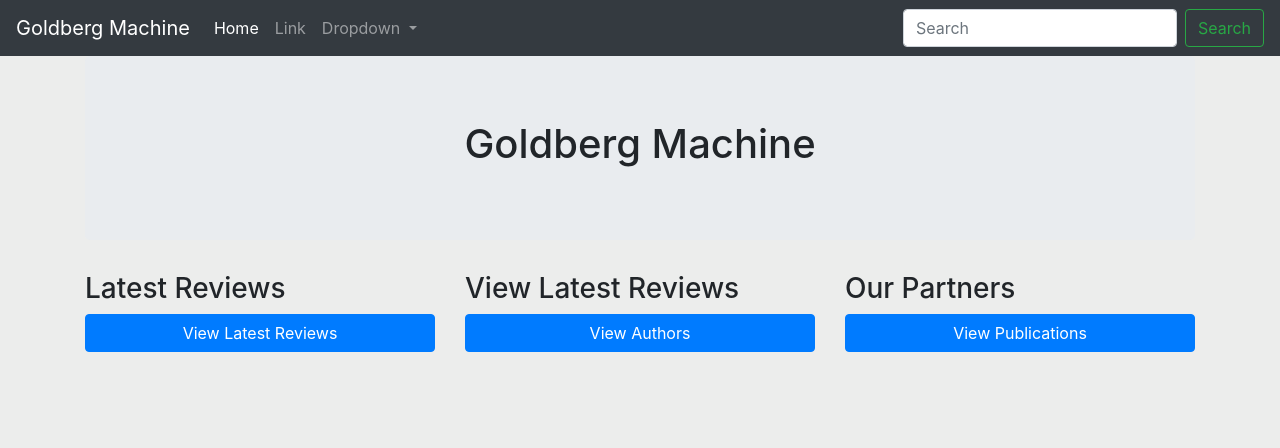
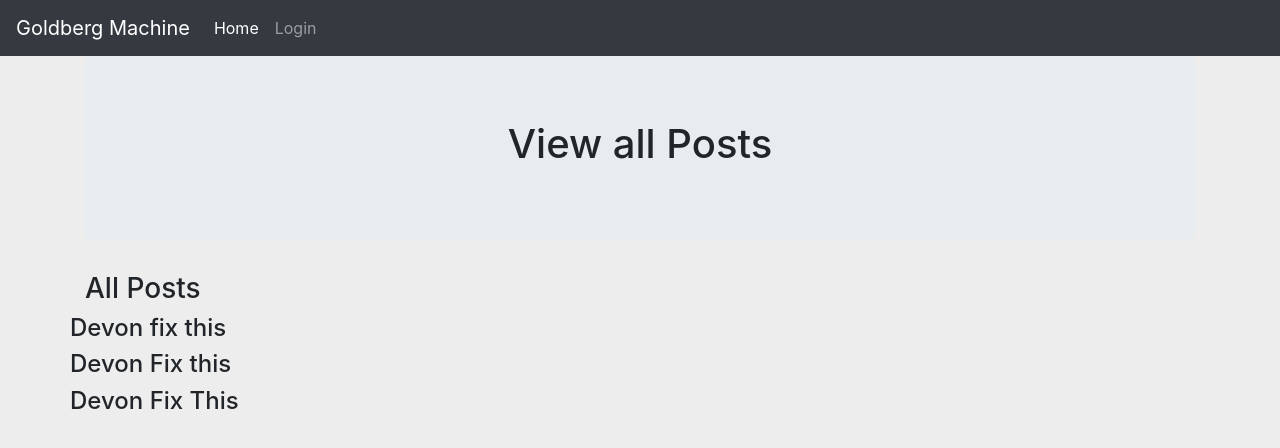
Before and after one commit to rzhade3/cs4261-first, a Node server app: page / in a window 1280 px wide. Shown: the top 448 px of the page. Run offline with Node 20, Linux system fonts and the light colour scheme; some libraries are stand-ins or nearby versions.

Commit message:
Added login page and posts stubbed out

```diff
--- a/index.js
+++ b/index.js
@@ -1,6 +1,4 @@
 var express = require('express');
-var request = require('superagent');
-
 var app = express();
 
 var port = process.env.PORT || 8080;
@@ -10,8 +8,16 @@ app.set('views', __dirname + '/public/views/');
 
 app.use(express.static(__dirname + '/public'));
 
-app.get('/', function(req, res){
-  res.render('index');
+app.get('/', (req, res) => {
+  res.render('index', { posts: [{title: 'Devon fix this'}, {title: 'Devon Fix this'}, {title: 'Devon Fix This'}], user: null });
+});
+
+app.get('/login', (req, res) => {
+  res.render('login', { user: null });
+});
+
+app.post('/login', (req, res) => {
+  console.log("Hello World");
 });
 
 app.listen(port);
--- a/public/views/index.ejs
+++ b/public/views/index.ejs
@@ -5,52 +5,15 @@
 <%- include('partials/header'); -%>
 <div class="container">
   <div class="jumbotron text-center">
-    <h1>Goldberg Machine</h1>
+    <h1>View all Posts</h1>
   </div>
 
-  <div class="row">
-    <div class="col-sm-4">
-      <div class="panel">
-        <div class="panel-heading">
-          <h3 class="panel-title">Latest Reviews</h3>
-        </div>
-        <div class="panel-body text-center">
-          <h1><span class="glyphicon glyphicon-bullhorn"></span></h1>
-        </div>
-        <div class="panel-footer small">
-          <a href="/movies" class="btn btn-block btn-primary">View Latest Reviews</a>
-        </div>
-      </div>
+  <h3> All Posts </h3>
+  <% for(var i=0; i < posts.length; i++) { %>
+    <div class="row">
+      <h4><%= posts[i].title %></h4>
     </div>
-
-    <div class="col-sm-4">
-      <div class="panel">
-        <div class="panel-heading">
-          <h3 class="panel-title">View Latest Reviews</h3>
-        </div>
-        <div class="panel-body text-center">
-          <h1><span class="glyphicon glyphicon-user"></span></h1>
-        </div>
-        <div class="panel-footer small">
-          <a href="/authors" class="btn btn-block btn-primary">View Authors</a>
-        </div>
-      </div>
-    </div>
-
-    <div class="col-sm-4">
-      <div class="panel">
-        <div class="panel-heading">
-          <h3 class="panel-title">Our Partners</h3>
-        </div>
-        <div class="panel-body text-center">
-          <h1><span class="glyphicon glyphicon-tower"></span></h1>
-        </div>
-        <div class="panel-footer small">
-          <a href="/publications" class="btn btn-block btn-primary">View Publications</a>
-        </div>
-      </div>
-    </div>
-  </div>
+  <% } %>
 </div>
 
 </body>
--- a/public/views/partials/header.ejs
+++ b/public/views/partials/header.ejs
@@ -1,5 +1,5 @@
 <nav class="navbar navbar-expand-lg navbar-dark bg-dark">
-  <a class="navbar-brand" href="#">Goldberg Machine</a>
+  <a class="navbar-brand" href="/">Goldberg Machine</a>
   <button class="navbar-toggler" type="button" data-toggle="collapse" data-target="#navbarSupportedContent" aria-controls="navbarSupportedContent" aria-expanded="false" aria-label="Toggle navigation">
     <span class="navbar-toggler-icon"></span>
   </button>
@@ -7,28 +7,20 @@
   <div class="collapse navbar-collapse" id="navbarSupportedContent">
     <ul class="navbar-nav mr-auto">
       <li class="nav-item active">
-        <a class="nav-link" href="#">Home <span class="sr-only">(current)</span></a>
+        <a class="nav-link" href="/">Home <span class="sr-only">(current)</span></a>
       </li>
-      <li class="nav-item">
-        <a class="nav-link" href="#">Link</a>
+      <li class="nav-item mr-auto">
+        <% if (user) { %>
+          <a href="/profile" class="nav-link">Profile</a>
+        <% } else { %>
+          <a href="/login" class="nav-link">Login</a>
+        <% } %>
       </li>
-      <li class="nav-item dropdown">
-        <a class="nav-link dropdown-toggle" href="#" id="navbarDropdown" role="button" data-toggle="dropdown" aria-haspopup="true" aria-expanded="false">
-          Dropdown
-        </a>
-        <div class="dropdown-menu" aria-labelledby="navbarDropdown">
-          <a class="dropdown-item" href="#">Action</a>
-          <a class="dropdown-item" href="#">Another action</a>
-          <div class="dropdown-divider"></div>
-          <a class="dropdown-item" href="#">Something else here</a>
-        </div>
-      </li>
+
+
     </ul>
 
 
-    <form class="form-inline my-2 my-lg-0">
-      <input class="form-control mr-sm-2" type="search" placeholder="Search" aria-label="Search">
-      <button class="btn btn-outline-success my-2 my-sm-0" type="submit">Search</button>
-    </form>
+
   </div>
 </nav>
```
Also changed, not shown: package.json (+6 -3 lines), public/views/login.ejs (added, +33 -0 lines), 1 other file.
